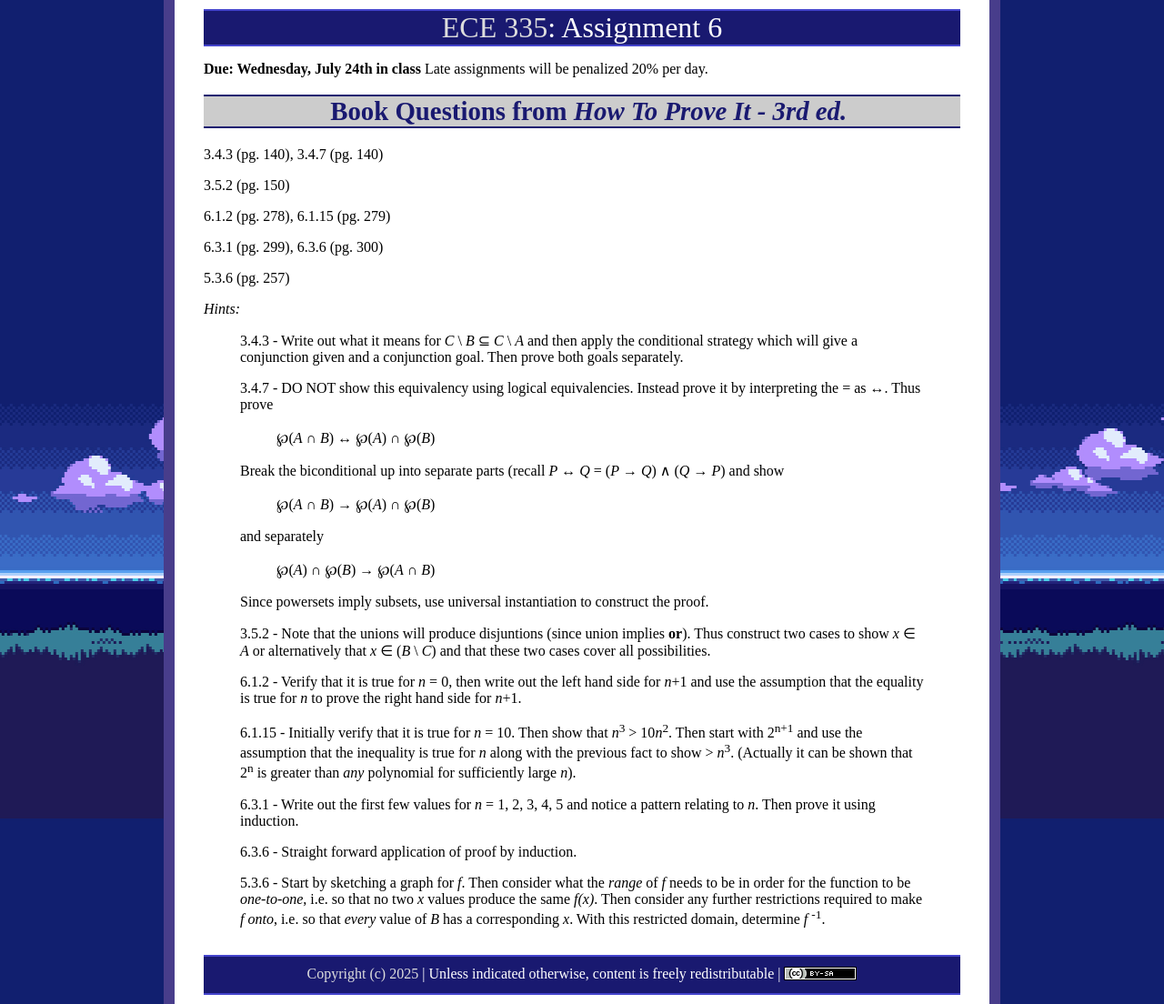
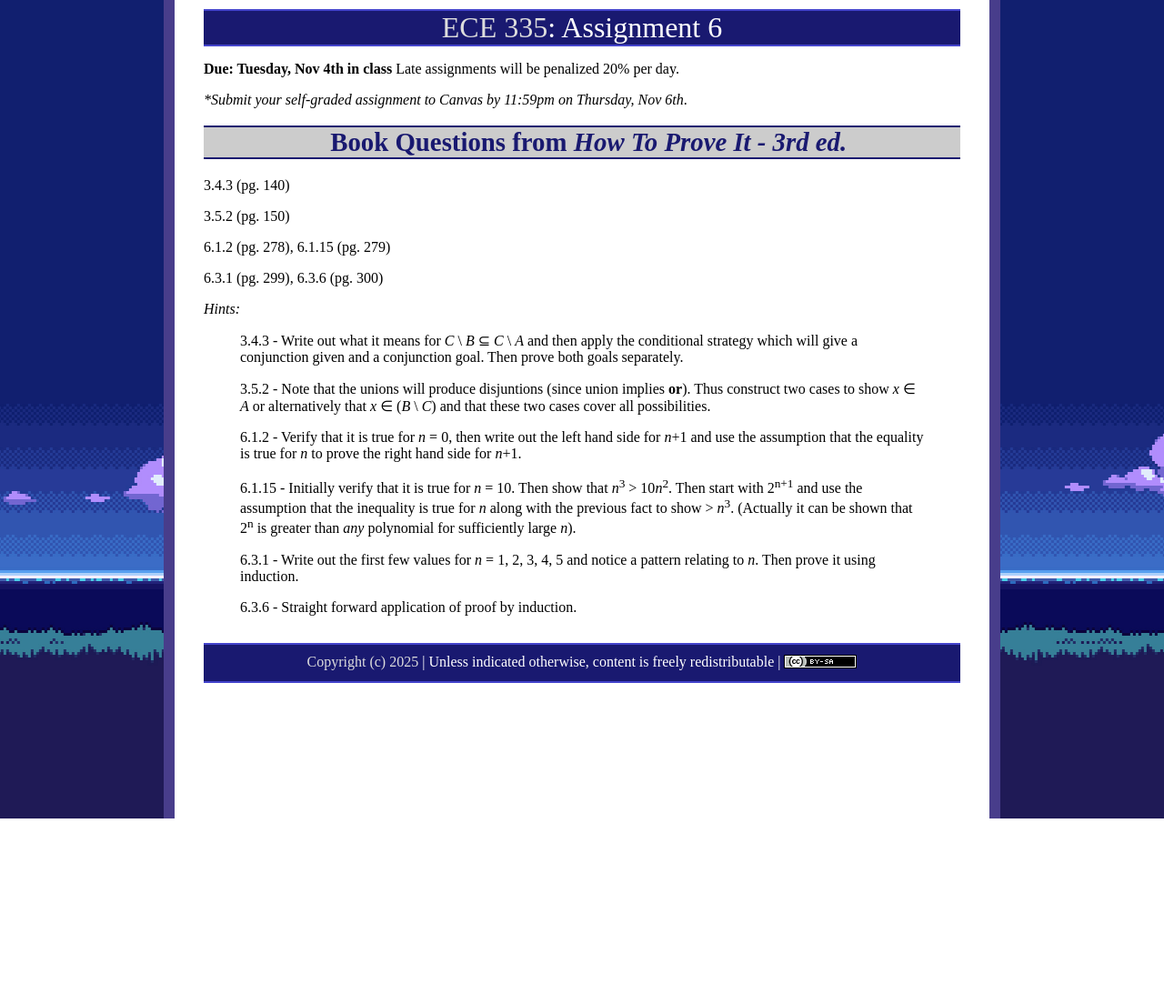
Before and after one commit to ycpcs/ece335-fall2025, a Jekyll site: the page built from assign/assign06.md, in a window 1280 px wide. Shown: the whole page at 91% size. Built offline with Jekyll 4.4.1, drawn with Linux system fonts in a browser that asks for light colours; after the commit the page ends 900 px from its top, so only the background shows below that.

Commit message:
add assign 6
add assign 6

```diff
--- a/assign/assign06.md
+++ b/assign/assign06.md
@@ -3,12 +3,14 @@ layout: default
 title: "Assignment 6"
 ---
 
-**Due: Wednesday, July 24th in class** Late assignments will be penalized 20% per day.
+**Due: Tuesday, Nov 4th in class** Late assignments will be penalized 20% per day.
+
+**Submit your self-graded assignment to Canvas by 11:59pm on Thursday, Nov 6th*.
 
 Book Questions from *How To Prove It - 3rd ed.*
 ===============================================
 
-3.4.3 (pg. 140), 3.4.7 (pg. 140)
+3.4.3 (pg. 140)
 
 3.5.2 (pg. 150)
 
@@ -16,36 +18,18 @@ Book Questions from *How To Prove It - 3rd ed.*
 
 6.3.1 (pg. 299), 6.3.6 (pg. 300)
 
-5.3.6 (pg. 257)
-
 
 *Hints:*
 
 > 3.4.3 - Write out what it means for *C* \\ *B* ⊆ *C* \\ *A* and then apply the conditional strategy which will give a conjunction given and a conjunction goal. Then prove both goals separately.
 >
-> 3.4.7 - DO NOT show this equivalency using logical equivalencies. Instead prove it by
-> interpreting the = as ↔. Thus prove
+> 3.5.2 - Note that the unions will produce disjuntions (since union implies **or**). Thus construct two cases to show *x* ∈ *A* or alternatively that *x* ∈ (*B* \\ *C*) and that these two cases cover all possibilities.
 >
-> > ℘(*A* ∩ *B*) ↔ ℘(*A*) ∩ ℘(*B*)
+> 6.1.2 - Verify that it is true for *n* = 0, then write out the left hand side for *n*+1 and use the assumption that the equality is true for *n* to prove the right hand side for *n*+1.
 >
-> Break the biconditional up into separate parts (recall *P* ↔ *Q* = (*P* → *Q*) ∧ (*Q* → *P*) and show
+> 6.1.15 - Initially verify that it is true for *n* = 10. Then show that *n*<sup>3</sup> \> 10*n*<sup>2</sup>. Then start with 2<sup>n+1</sup> and use the assumption that the inequality is true for *n* along with the previous fact to show \> *n*<sup>3</sup>. (Actually it can be shown that 2<sup>n</sup> is greater than *any* polynomial for sufficiently large *n*).
 >
-> > ℘(*A* ∩ *B*) → ℘(*A*) ∩ ℘(*B*)
+> 6.3.1 - Write out the first few values for *n* = 1, 2, 3, 4, 5 and notice a pattern relating to *n*. Then prove it using induction.
 >
-> and separately
+> 6.3.6 - Straight forward application of proof by induction.
 >
-> > ℘(*A*) ∩ ℘(*B*) → ℘(*A* ∩ *B*)
->
-> Since powersets imply subsets, use universal instantiation to construct the proof.
->
-> 3.5.2 - Note that the unions will produce disjuntions (since union implies **or**). Thus construct two cases to show *x* ∈ *A* or alternatively that *x* ∈ (*B* \\ *C*) and that these two cases cover all possibilities.
-
-> 6.1.2 - Verify that it is true for *n* = 0, then write out the left hand side for *n*+1 and use the assumption that the equality is true for *n* to prove the right hand side for *n*+1.
-
-> 6.1.15 - Initially verify that it is true for *n* = 10. Then show that *n*<sup>3</sup> \> 10*n*<sup>2</sup>. Then start with 2<sup>n+1</sup> and use the assumption that the inequality is true for *n* along with the previous fact to show \> *n*<sup>3</sup>. (Actually it can be shown that 2<sup>n</sup> is greater than *any* polynomial for sufficiently large *n*).
-
-> 6.3.1 - Write out the first few values for *n* = 1, 2, 3, 4, 5 and notice a pattern relating to *n*. Then prove it using induction.
-
-> 6.3.6 - Straight forward application of proof by induction.
-
-> 5.3.6 - Start by sketching a graph for *f*. Then consider what the *range* of *f* needs to be in order for the function to be *one-to-one*, i.e. so that no two *x* values produce the same *f(x)*. Then consider any further restrictions required to make *f* *onto*, i.e. so that *every* value of *B* has a corresponding *x*. With this restricted domain, determine *f* <sup>-1</sup>.
```
Also changed, not shown: assign/index.md (+1 -1 lines).
